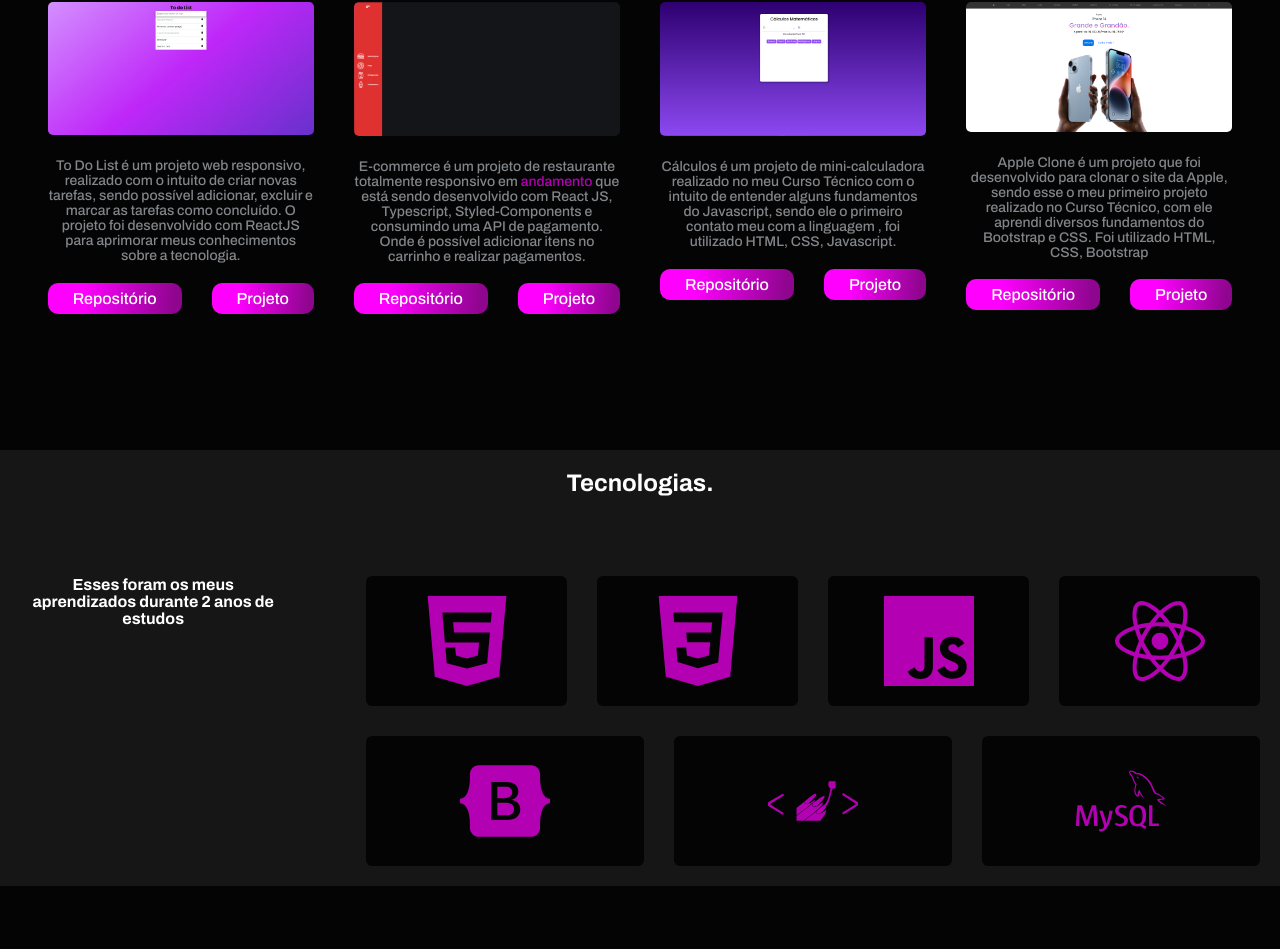
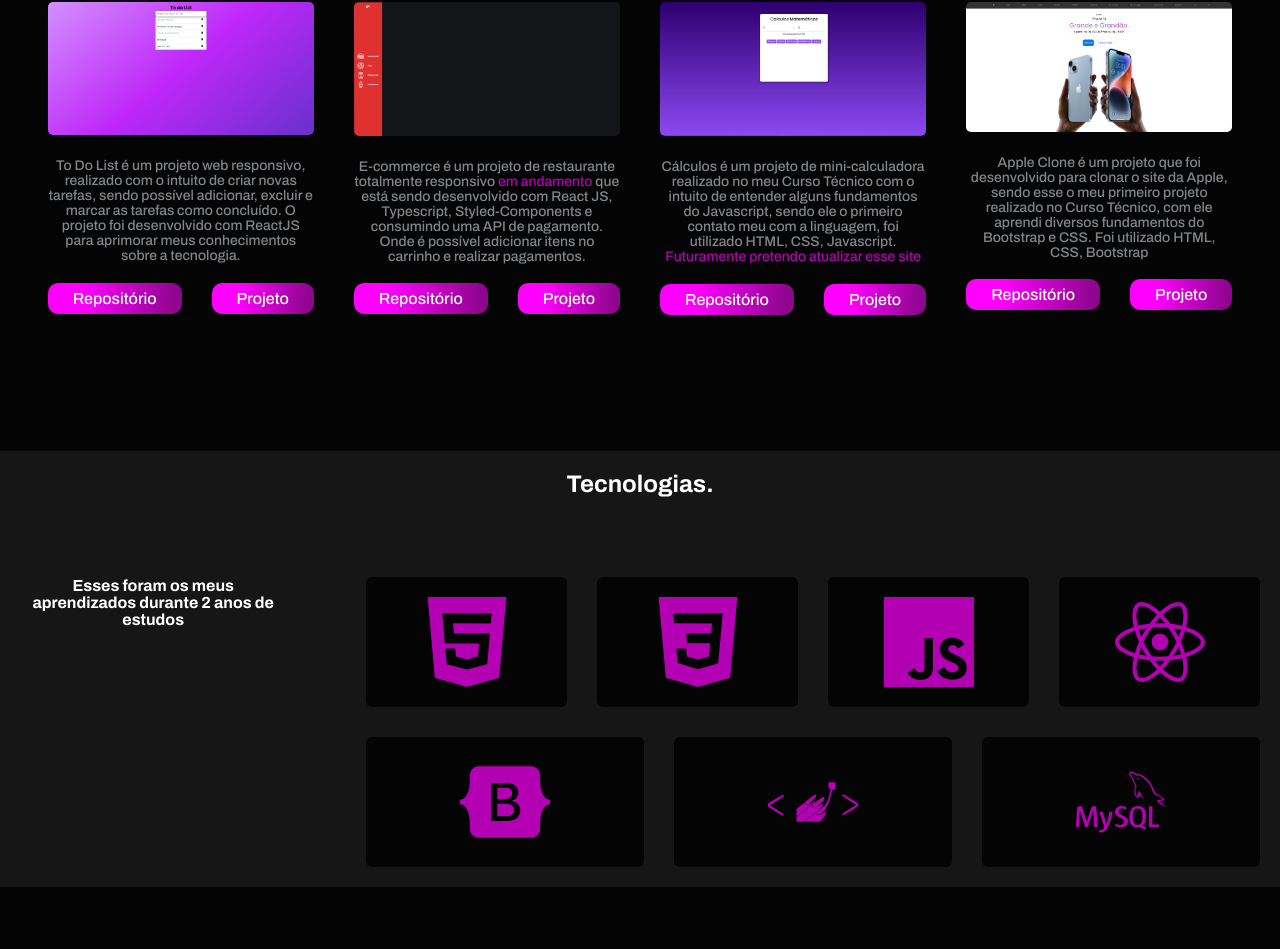
Before and after one commit to gabrielfula/PortfolioReact, a React (Vite) app: page / in a window 1280 px wide. Shown: the part 1513-2462 px from the top of the page. Built offline with nearby package versions, Linux system fonts and the light colour scheme.

Commit message:
calculos fixed text

```diff
--- a/src/components/Projetos/Projetos.jsx
+++ b/src/components/Projetos/Projetos.jsx
@@ -58,8 +58,8 @@ export default (Projetos) => {
               <img src={Ecomerce} alt="Imagem Web E-commerce" />
               <div className="desc-projects">
                 <p>
-                  E-commerce é um projeto de restaurante totalmente responsivo
-                  em <span>andamento</span> que está sendo desenvolvido com
+                  E-commerce é um projeto de restaurante totalmente responsivo{" "}
+                  <span>em andamento</span> que está sendo desenvolvido com
                   React JS, Typescript, Styled-Components e consumindo uma API
                   de pagamento. Onde é possível adicionar itens no carrinho e
                   realizar pagamentos.
@@ -80,8 +80,9 @@ export default (Projetos) => {
                 <p>
                   Cálculos é um projeto de mini-calculadora realizado no meu
                   Curso Técnico com o intuito de entender alguns fundamentos do
-                  Javascript, sendo ele o primeiro contato meu com a linguagem ,
-                  foi utilizado HTML, CSS, Javascript.
+                  Javascript, sendo ele o primeiro contato meu com a linguagem,
+                  foi utilizado HTML, CSS, Javascript.{" "}
+                  <span>Futuramente pretendo atualizar esse site</span>
                 </p>
               </div>
               <div className="position-button">
```
